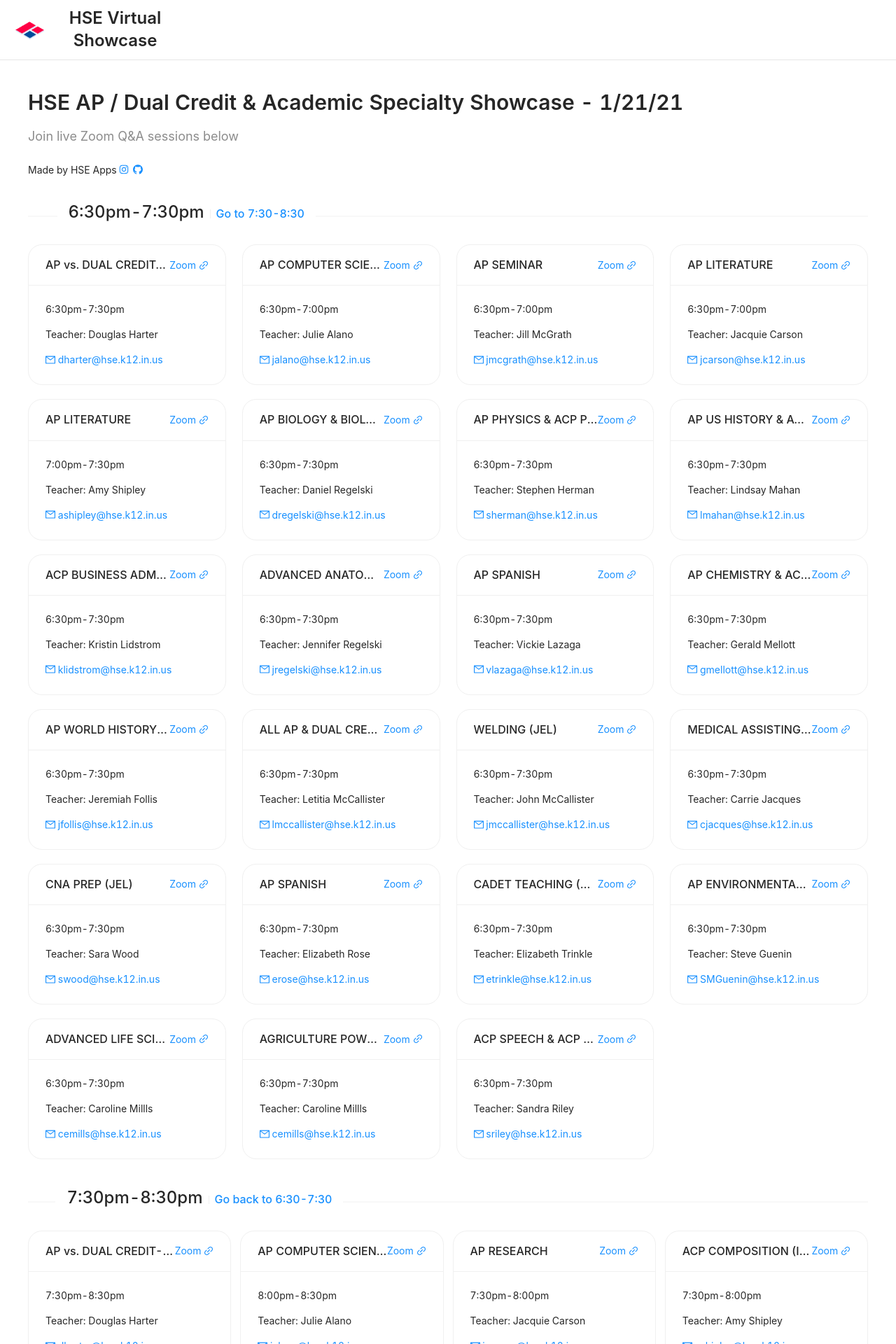
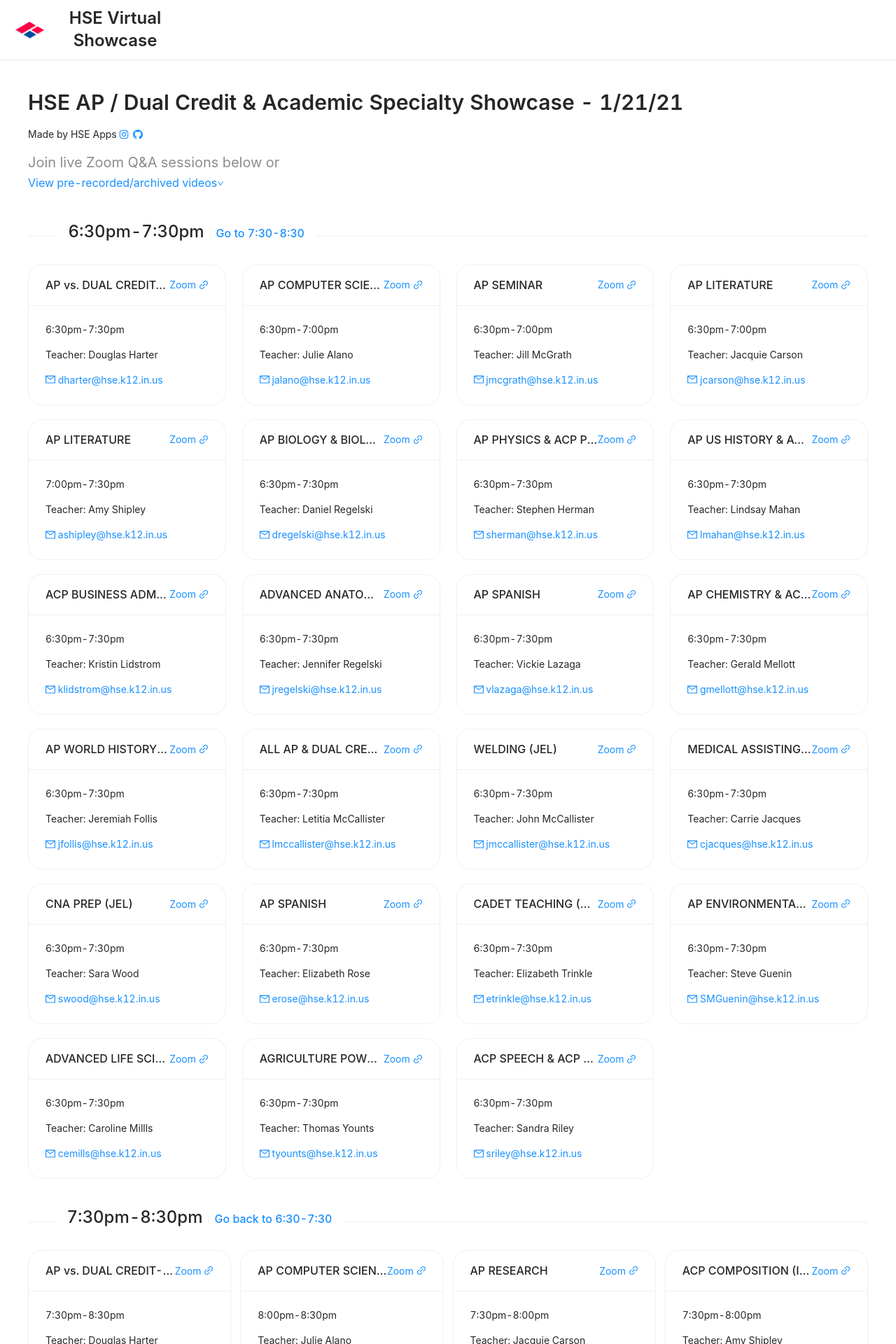
Before and after one commit to farbs03/AP_Showcase, a React (Create React App) app: page / in a window 1280 px wide. Shown: the top 1920 px of the page at 70% size. Built offline with nearby package versions, Linux system fonts and the light colour scheme.

Commit message:
changed title

```diff
--- a/src/data/sectionOne.json
+++ b/src/data/sectionOne.json
@@ -147,8 +147,8 @@
     "Zoom": "https://hseschools-org.zoom.us/j/93891100336?pwd=aEhLWWx6K0p1SzBFaExaZnNoTUNqdz09"
     },
     {
-    "Email": "cemills@hse.k12.in.us",
-    "Teacher": "Caroline Millls",
+    "Email": "tyounts@hse.k12.in.us",
+    "Teacher": "Thomas Younts",
     "Course": "AGRICULTURE POWER, STRUCTURE, TECHNOLOGY (IVY TECH)",
     "Time": "6:30pm-7:30pm",
     "Zoom": "https://hseschools-org.zoom.us/j/96499319661?pwd=S3ZiaUFmZlgwTW1sMmFGcEdxb0Q5Zz09"
--- a/src/views/Home.js
+++ b/src/views/Home.js
@@ -1,7 +1,7 @@
 import React from 'react';
-import { Card, Divider, Row, Col, Popover} from 'antd';
+import { Card, Divider, Row, Col, Popover, Dropdown, Menu} from 'antd';
 import Navbar from '../util/Navbar'
-import {MailOutlined, LinkOutlined, GithubOutlined, InstagramOutlined} from '@ant-design/icons'
+import {MailOutlined, LinkOutlined, GithubOutlined, InstagramOutlined, DownOutlined} from '@ant-design/icons'
 
 import '../util/Navbar.js'
 
@@ -17,6 +17,7 @@ for(var i = 0; i < length1; i++) {
 for(var i = 0; i < length2; i++) {
     sec2[i].Email = "mailto:" + sec2[i].Email;
 }
+
 const HSEApps = (
     <div style={{fontSize: "14px"}, {paddingBottom: "0px"}}>
         <p style={{textAlign: 'center'}, {display: 'inline-block'}}>Made by HSE Apps</p>
@@ -24,6 +25,27 @@ const HSEApps = (
         <a href='https://github.com/HSE-Apps' target='_blank' class="social"><GithubOutlined/></a>
     </div>
 )
+
+const menu = (
+    <Menu>
+      <Menu.Item key="0">
+        <a href="https://www.loom.com/share/d53eff425e654a0592f462588a6e6586" target='_blank'>Student Media</a>
+      </Menu.Item>
+      <Menu.Item key="1">
+        <a href="https://www.loom.com/share/909aa17f53284a6fa988ebadbc240853" target='_blank'>Digital Media</a>
+      </Menu.Item>
+      <Menu.Item key="2">
+        <a href="https://www.youtube.com/watch?v=rfy3A5tRM-8" target='_blank'>Animal Science</a>
+      </Menu.Item>
+      <Menu.Item key="3">
+        <a href="https://youtube.com/watch?v=LMJF5fqE3pY" target='_blank'>Advanced Life Science: Animals</a>
+      </Menu.Item>
+      <Menu.Item key="4">
+        <a href="https://www.youtube.com/watch?v=05wwOtZV6Y0" target='_blank'>Agriculture Power, Structure and Technology</a>
+      </Menu.Item>
+    </Menu>
+);
+
 class Home extends React.Component {
     render () {
         return (
@@ -33,14 +55,20 @@ class Home extends React.Component {
 
                     <div style={{}}>
                         <h2 class="ant-typography">HSE AP / Dual Credit & Academic Specialty Showcase - 1/21/21</h2>
-                        <span class="ant-typography ant-typography-secondary" style={{fontSize: '18px'}}>Join live Zoom Q&A sessions below</span>
+                        <div style={{fontSize: "14px"}, {paddingBottom: "0px"}}>
+                            <p style={{textAlign: 'center'}, {display: 'inline-block'}}>Made by HSE Apps</p>
+                            <a href='https://www.instagram.com/hseapps/' target='_blank' class="social"><InstagramOutlined/></a>
+                            <a href='https://github.com/HSE-Apps' target='_blank' class="social"><GithubOutlined/></a>
+                        </div>
+                        <span class="ant-typography ant-typography-secondary" style={{fontSize: '20px'}}>Join live Zoom Q&A sessions below or</span>
+                        <br></br>
+                        <Dropdown overlay={menu} trigger={['click']}>
+                            <a className="ant-dropdown-link" onClick={e => e.preventDefault()} style={{fontSize: "16px"}}>
+                                View pre-recorded/archived videos<DownOutlined />
+                            </a>
+                        </Dropdown>
                     </div>
                     <br></br>
-                    <div style={{fontSize: "14px"}, {paddingBottom: "0px"}}>
-                        <p style={{textAlign: 'center'}, {display: 'inline-block'}}>Made by HSE Apps</p>
-                        <a href='https://www.instagram.com/hseapps/' target='_blank' class="social"><InstagramOutlined/></a>
-                        <a href='https://github.com/HSE-Apps' target='_blank' class="social"><GithubOutlined/></a>
-                    </div>
                     <div class="slots">
 
                         <div class='time-slot' id="section1" style={{display: 'block'}}>
```
Also changed, not shown: 1 other file (tests, documents, lock files or other folders).
